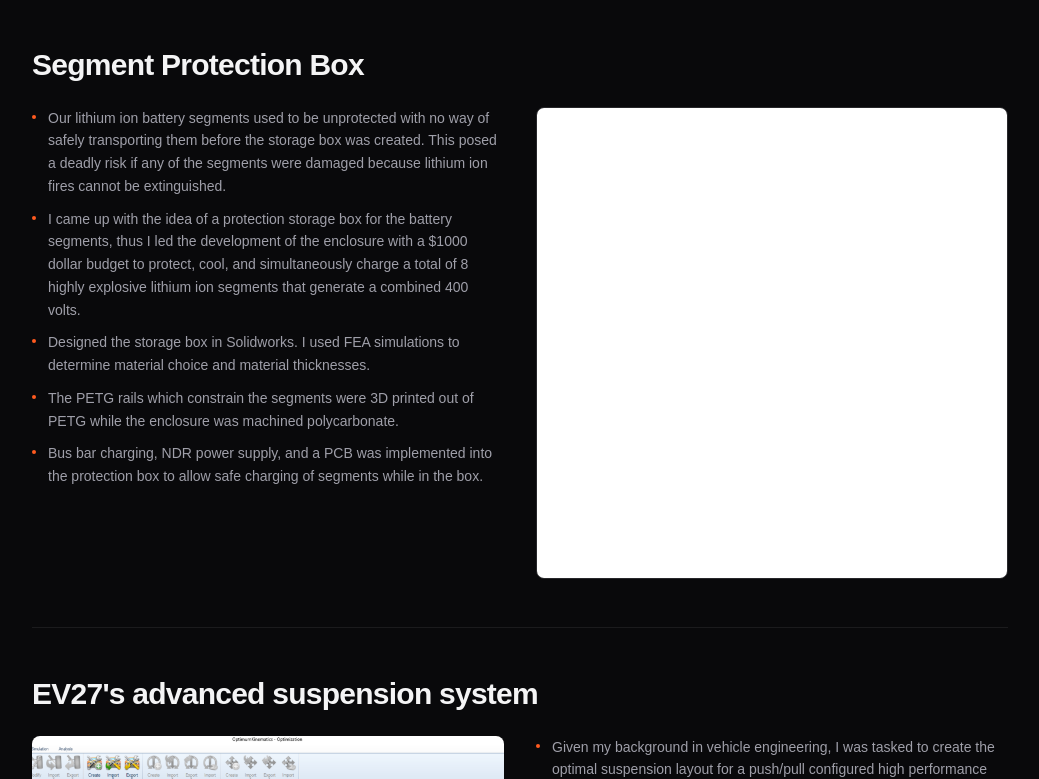
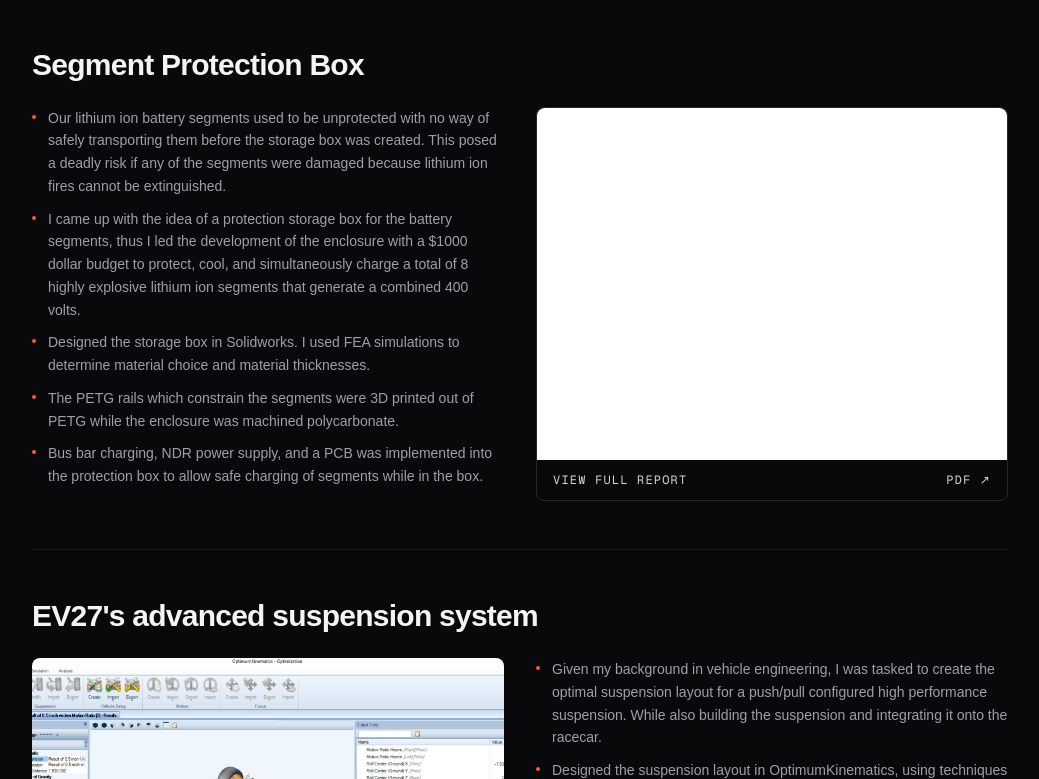
Before and after one commit to eafactor1/my-portfolio, a Next.js app: page /fsae in a window 1280 px wide. Shown: the part 498-1277 px from the top of the page, without its empty margins (120-1159 px from the left). Built offline with nearby package versions, Linux system fonts and the light colour scheme.

Commit message:
fixed Segment box ISP report

```diff
--- a/app/fsae/page.tsx
+++ b/app/fsae/page.tsx
@@ -38,12 +38,22 @@ export default function Page() {
               "Bus bar charging, NDR power supply, and a PCB was implemented into the protection box to allow safe charging of segments while in the box.",
             ]}
           />
-          {/* PHOTO SLOT — the accumulator / enclosure. Add /public/fsae-enclosure.jpg and swap for an <img>. */}
-          <iframe
-          src="ISP.pdf"
-          className="aspect-[4/4] w-full rounded-lg border border-zinc-800"
-          title="FSAE report"
-/>
+          <a
+            href="/ISP.pdf"
+            target="_blank"
+            rel="noopener noreferrer"
+            className="group block self-start rounded-lg border border-zinc-800 transition-colors hover:border-[#ff5a1f]"
+          >
+            <iframe
+              src="/ISP.pdf#toolbar=0&view=FitH"
+              title="FSAE report preview"
+              className="pointer-events-none aspect-[4/3] w-full rounded-t-lg"
+            />
+            <div className="flex items-center justify-between px-4 py-3 font-mono text-xs uppercase tracking-widest text-zinc-300 group-hover:text-[#ff5a1f]">
+              <span>View full report</span>
+              <span>PDF ↗</span>
+            </div>
+          </a>
         </div>
       </Block>
 
```
Also changed, not shown: app/page.tsx (line endings or trailing spaces), 1 other file (tests, documents, lock files or other folders).
